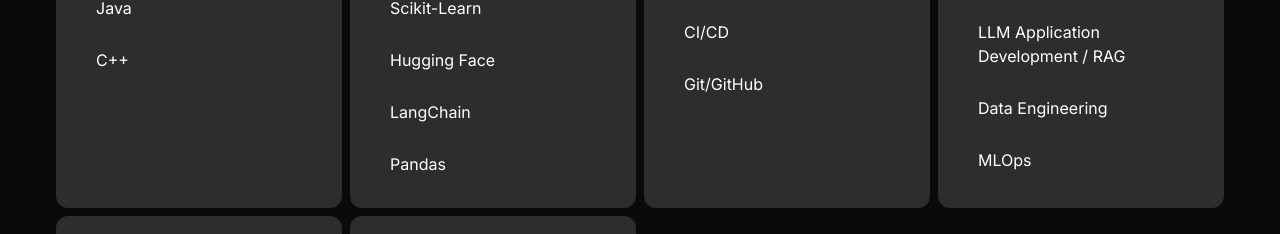
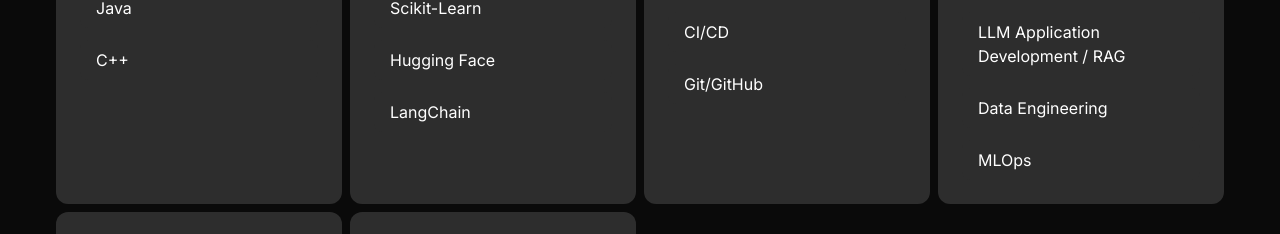
Before and after one commit to YoussefElBegirmy/Portfolio, a React (Vite) app: page / in a window 1280 px wide. Shown: the part 3875-4109 px from the top of the page. Built offline with nearby package versions, Linux system fonts and the light colour scheme.

Commit message:
Update skillsData.ts

```diff
--- a/src/data/skillsData.ts
+++ b/src/data/skillsData.ts
@@ -27,7 +27,6 @@ export const SkillsData: SkillCategory[] = [
       { name: 'Scikit-Learn', level: 90, experience: '7+ years' },
       { name: 'Hugging Face', level: 85, experience: '3+ years' },
       { name: 'LangChain', level: 80, experience: '3+ years' },
-      { name: 'Pandas', level: 80, experience: '3+ years' },
     ]
   },
   {
```
